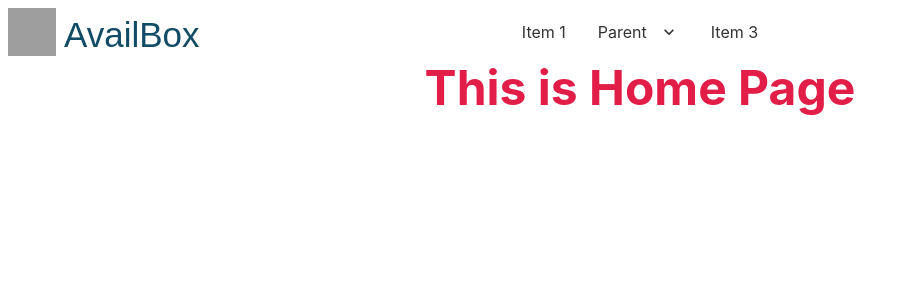
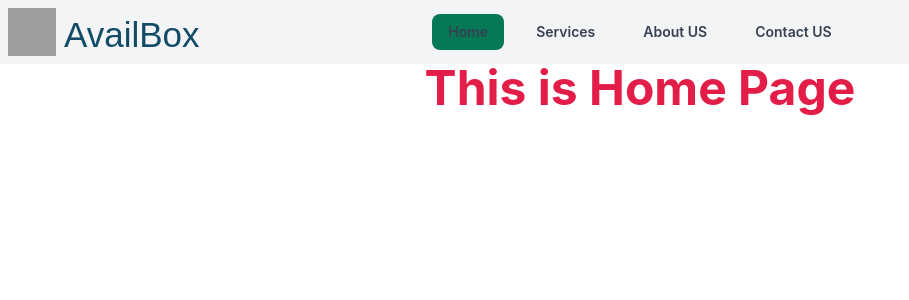
Before and after one commit to moazzemhossainnahid/project-alpha-client, a React (Create React App) app: page / in a window 1280 px wide. Shown: the top 300 px of the page, without its empty margins (0-909 px from the left). Built offline with nearby package versions, Linux system fonts and the light colour scheme; grey boxes are pictures that could not be loaded.

Commit message:
add navbar data

```diff
--- /dev/null
+++ b/src/Data/NavbarData.jsx
@@ -0,0 +1,18 @@
+export const Navigation = [
+    {
+        name: "Home",
+        href: "/"
+    },
+    {
+        name: "Services",
+        href: "/services"
+    },
+    {
+        name: "About US",
+        href: "/aboutus"
+    },
+    {
+        name: "Contact US",
+        href: "/contactus"
+    },
+]
--- a/src/Pages/Shared/Header/Navbar.jsx
+++ b/src/Pages/Shared/Header/Navbar.jsx
@@ -1,10 +1,20 @@
-import React from 'react';
-import { Link } from 'react-router-dom';
+import React, { useEffect, useState } from 'react';
+import { Link, NavLink } from 'react-router-dom';
+import { Navigation } from '../../../Data/NavbarData';
 
 const Navbar = () => {
+    const [bg, setBg] = useState(false);
+
+    // console.log(myAccount);
+
+    useEffect(() => {
+        window.addEventListener('scroll', () => {
+            return window.scrollY > 50 ? setBg(true) : setBg(false);
+        });
+    });
     return (
         <div className='h-full w-full'>
-            <div className="navbar bg-base-100">
+            <div className="navbar bg-gray-100">
                 <div className="navbar-start">
 
                     <Link to="/" className="normal-case flex justify-center items-center gap-2 text-xl">
@@ -15,14 +25,23 @@ const Navbar = () => {
                 </div>
                 <div className="navbar-center hidden lg:flex">
                     <ul className="menu menu-horizontal px-1">
-                        <li><a>Item 1</a></li>
-                        <li tabIndex={0}>
-                            <a>
-                                Parent
-                                <svg className="fill-current" xmlns="http://www.w3.org/2000/svg" width="20" height="20" viewBox="0 0 24 24"><path d="M7.41,8.58L12,13.17L16.59,8.58L18,10L12,16L6,10L7.41,8.58Z" /></svg>
-                            </a>
-                        </li>
-                        <li><a>Item 3</a></li>
+                        {
+                            Navigation?.map((item) => {
+
+                                return (
+                                    <li key={item?.name} className={`${bg && 'text-black'} text-xl mx-2 font-semibold cursor-pointer`}>
+
+                                        <NavLink
+                                            to={item.href}
+                                            smooth={true}
+                                            duration={500}
+                                            offset={-70}
+                                            className="flex rounded px-4 items-center py-2 text-sm text-gray-700 hover:bg-gray-100 hover:text-neutral focus:bg-gray-700 focus:text-white focus:outline-none transition duration-150 ease-in-out"
+                                        > {item.name} </NavLink>
+                                    </li>
+                                )
+                            })
+                        }
                     </ul>
                 </div>
                 <div className="navbar-end">
@@ -31,14 +50,23 @@ const Navbar = () => {
                             <svg xmlns="http://www.w3.org/2000/svg" className="h-5 w-5" fill="none" viewBox="0 0 24 24" stroke="currentColor"><path strokeLinecap="round" strokeLinejoin="round" strokeWidth="2" d="M4 6h16M4 12h16M4 18h7" /></svg>
                         </label>
                         <ul tabIndex={0} className="mt-3 p-2 shadow menu menu-compact dropdown-content bg-base-100 rounded-box w-52">
-                            <li>
-                                <a className="justify-between">
-                                    Profile
-                                    <span className="badge">New</span>
-                                </a>
-                            </li>
-                            <li><a>Settings</a></li>
-                            <li><a>Logout</a></li>
+                            {
+                                Navigation?.map((item) => {
+
+                                    return (
+                                        <li key={item?.name} className={`${bg && 'text-black'} my-1 text-xl mx-2 font-semibold cursor-pointer`}>
+
+                                            <NavLink
+                                                to={item.href}
+                                                smooth={true}
+                                                duration={500}
+                                                offset={-70}
+                                                className="flex rounded px-4 items-center py-2 text-sm text-gray-700 hover:bg-gray-100 hover:text-neutral focus:bg-gray-700 focus:text-white focus:outline-none transition duration-150 ease-in-out"
+                                            > {item.name} </NavLink>
+                                        </li>
+                                    )
+                                })
+                            }
                         </ul>
                     </div>
                 </div>
```
